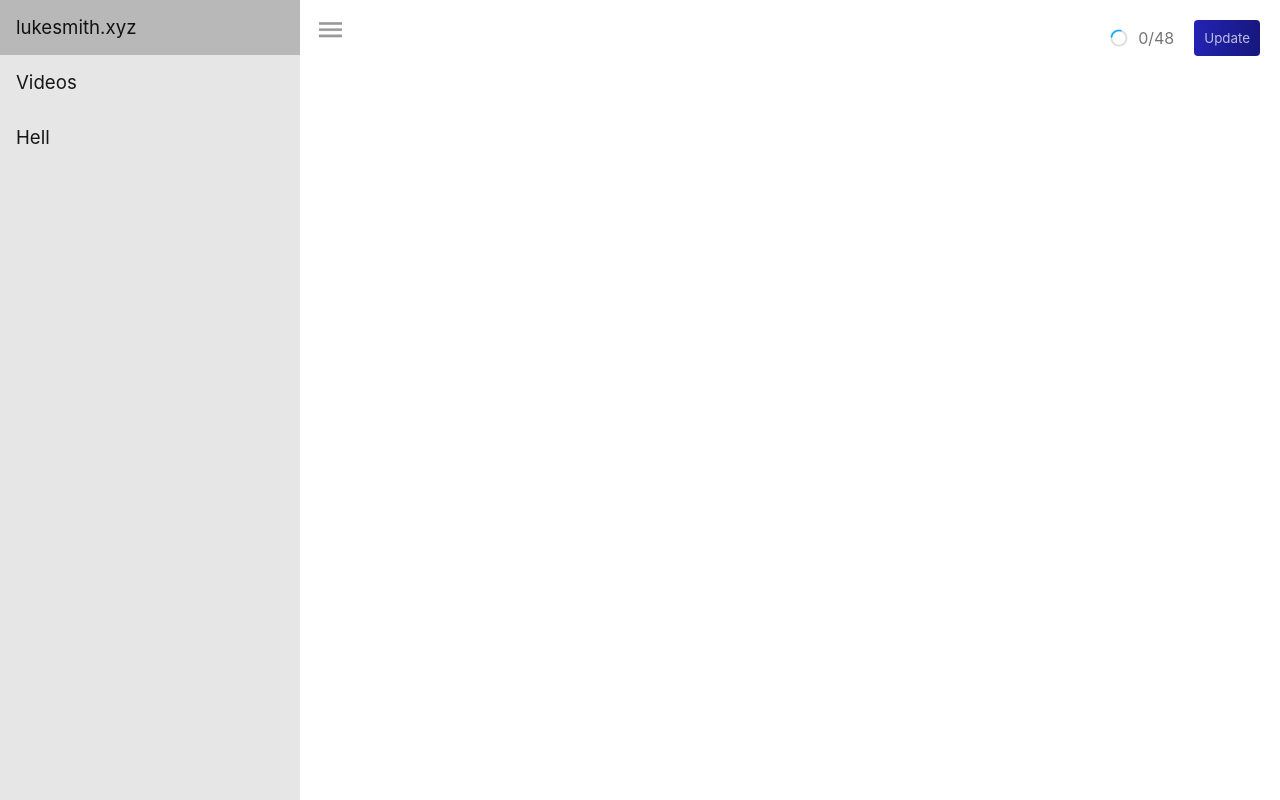
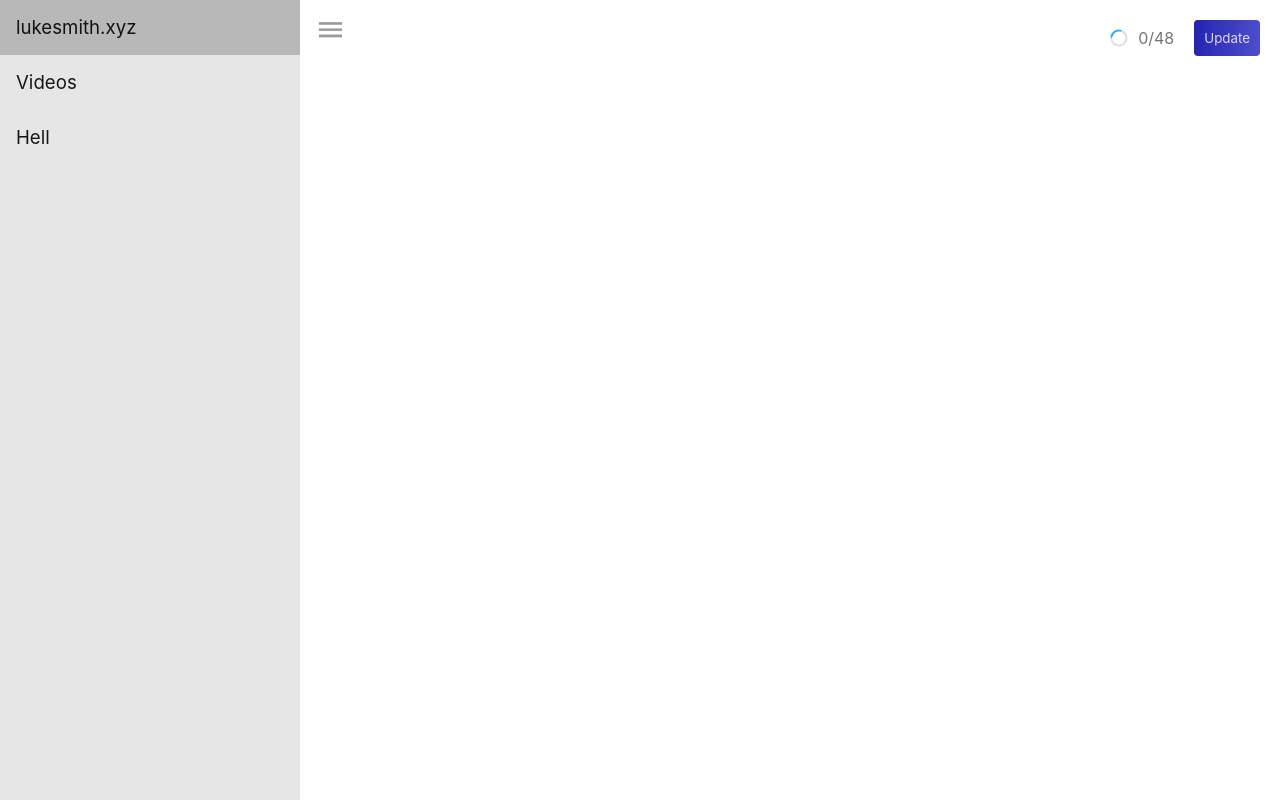
Before and after one commit to Ducklett/wewrss, a website with bundled scripts: page index.html in a window 1280 px wide. Built offline with nearby package versions, Linux system fonts and the light colour scheme; no server answers.

Commit message:
fix light theme

```diff
--- a/index.html
+++ b/index.html
@@ -37,8 +37,8 @@
             --fg: rgba(0, 0, 0, .9);
             --fg-light: rgba(0, 0, 0, .6);
             --primary: rgb(35, 35, 179);
-            --primary-dark: #17177d;
-            --primary-fg: rgba(255, 255, 255, 0.719);
+            --primary-dark: #4f4fcc;
+            --primary-fg: rgba(255, 255, 255, 0.81);
         }
 
         @media (prefers-color-scheme: dark) {
@@ -49,6 +49,9 @@
                 --bg-3: rgb(5, 5, 26);
                 --fg: rgba(255, 255, 255, 0.8);
                 --fg-light: rgba(255, 255, 255, 0.5);
+                --primary: rgb(35, 35, 179);
+                --primary-dark: #17177d;
+                --primary-fg: rgba(255, 255, 255, 0.719);
             }
 
             .menu-btn {
--- a/index.ts
+++ b/index.ts
@@ -23,7 +23,7 @@ let channels: Channel[] = [
         MakeFeed('low level javascript', 'https://www.youtube.com/feeds/videos.xml?channel_id=UC56l7uZA209tlPTVOJiJ8Tw'),
         MakeFeed('kittydog', 'https://www.youtube.com/feeds/videos.xml?channel_id=UCx5HQPjpr3JAeBFKkar8E0A'),
         MakeFeed('cruffle', 'https://www.youtube.com/feeds/videos.xml?channel_id=UCOdo9GU0enYmMD3shBfDF9g'),
-        MakeFeed('vivzypop', 'https://www.youtube.com/feeds/videos.xml?channel_id=UCLNfsUeQm6zU2eBlQbEy4tw'),
+        MakeFeed('vivzypop', 'https://www.youtube.com/feeds/videos.xml?channel_id=UCzfyYtgvkx5mLy8nlLlayYg'),
         MakeFeed('cloy', 'https://www.youtube.com/feeds/videos.xml?channel_id=UCBQAre4rMQmvpKN_-WY5uPQ'),
         MakeFeed('typh', 'https://www.youtube.com/feeds/videos.xml?channel_id=UCdARcqAEmGmU9ppAx8KHiVQ'),
         MakeFeed('sr pelo', 'https://www.youtube.com/feeds/videos.xml?channel_id=UCt-GOpCw4dOBlIyqL9A1ztA'),
```
